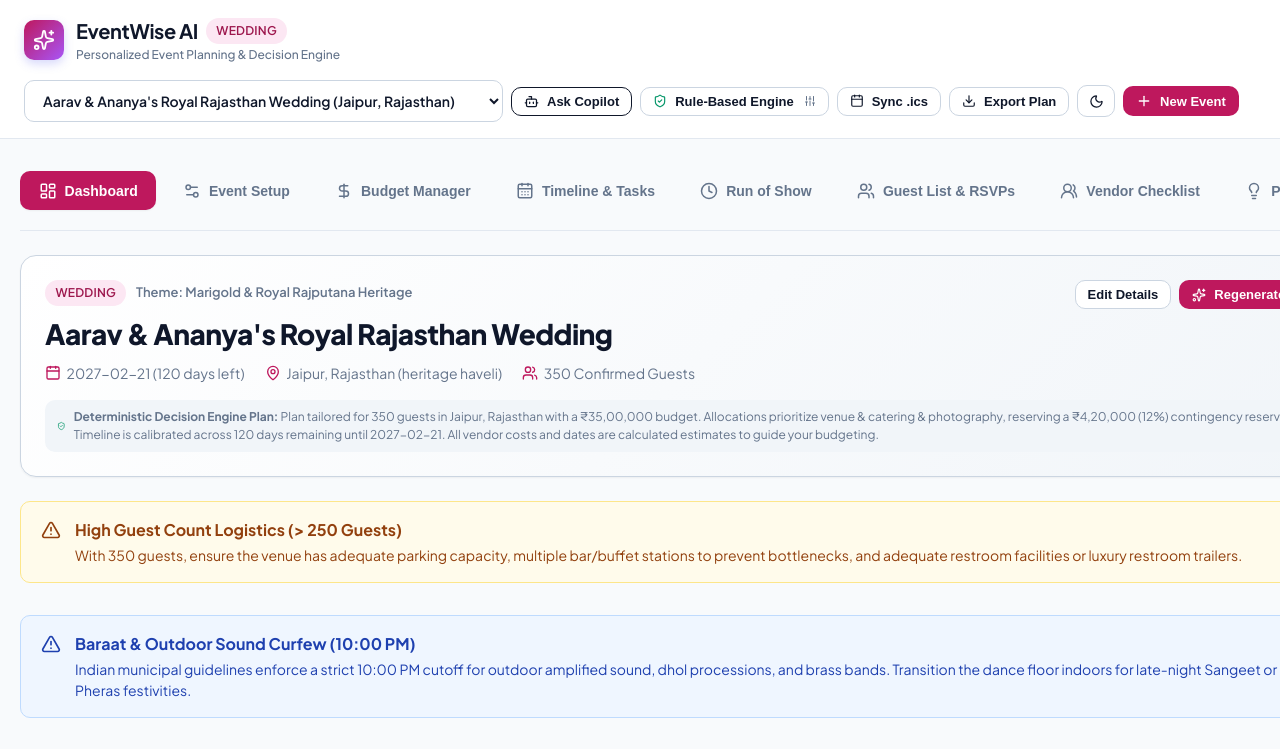
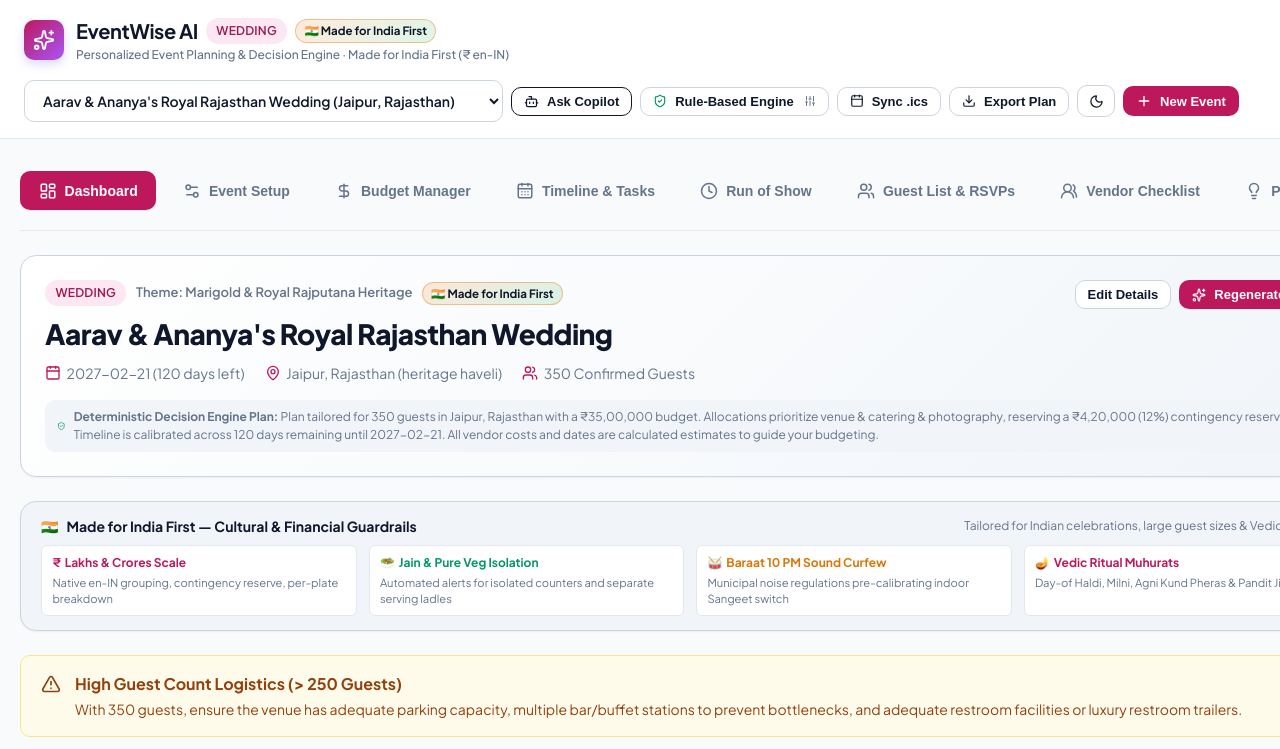
Before and after one commit to innocentgaming/virtual5, a React (Vite) app: page / in a window 1280 px wide. Shown: the top 749 px of the page. Built offline with nearby package versions, Linux system fonts and the light colour scheme.

Commit message:
feat: highlight Made for India First across Header, Dashboard guardrails, Setup wizard, and metadata

```diff
--- a/index.html
+++ b/index.html
@@ -3,8 +3,8 @@
   <head>
     <meta charset="UTF-8" />
     <meta name="viewport" content="width=device-width, initial-scale=1.0" />
-    <title>EventWise AI — Intelligent Event Planning Assistant</title>
-    <meta name="description" content="AI-powered planning assistant for weddings, birthdays, and community events with dynamic budget tracking, intelligent timelines, vendor checklists, and personalized ideas." />
+    <title>EventWise AI — Made for India First | Indian Event Planning Assistant</title>
+    <meta name="description" content="EventWise AI India Edition: Intelligent, culturally-aware event planning assistant for Royal Weddings, Bollywood Birthdays, and Community Melas with Lakhs & Crores (₹) budgeting, Vedic Run of Show, and Jain/Pure Veg dietary tracking." />
     <link rel="preconnect" href="https://fonts.googleapis.com">
     <link rel="preconnect" href="https://fonts.gstatic.com" crossorigin>
     <link href="https://fonts.googleapis.com/css2?family=Plus+Jakarta+Sans:wght@400;500;600;700;800&family=Inter:wght@400;500;600;700&display=swap" rel="stylesheet">
--- a/src/App.tsx
+++ b/src/App.tsx
@@ -287,8 +287,9 @@ export function App() {
             gap: '1rem',
           }}
         >
-          <div style={{ display: 'flex', alignItems: 'center', gap: '0.5rem' }}>
-            <strong>EventWise AI v1.1.0</strong> — Intelligent Event Planning Assistant for Weddings, Birthdays & Community Events.
+          <div style={{ display: 'flex', alignItems: 'center', gap: '0.5rem', flexWrap: 'wrap' }}>
+            <strong>EventWise AI — India Edition</strong>
+            <span>🇮🇳 Made for India First · Royal Weddings, Bollywood Birthdays & Community Melas (₹ en-IN)</span>
           </div>
 
           <div style={{ display: 'flex', alignItems: 'center', gap: '1.25rem' }}>
--- a/src/components/dashboard/DashboardOverview.tsx
+++ b/src/components/dashboard/DashboardOverview.tsx
@@ -71,12 +71,28 @@ export const DashboardOverview: React.FC<DashboardOverviewProps> = ({
       >
         <div style={{ display: 'flex', justifyContent: 'space-between', alignItems: 'flex-start', flexWrap: 'wrap', gap: '1rem' }}>
           <div>
-            <div style={{ display: 'flex', alignItems: 'center', gap: '0.6rem', marginBottom: '0.4rem' }}>
+            <div style={{ display: 'flex', alignItems: 'center', gap: '0.6rem', marginBottom: '0.4rem', flexWrap: 'wrap' }}>
               <span className={`badge badge-${plan.eventType}`}>
                 {plan.eventType.toUpperCase()}
               </span>
               <span style={{ fontSize: '0.8125rem', color: 'var(--text-muted)', fontWeight: 600 }}>
                 Theme: {plan.theme}
+              </span>
+              <span
+                style={{
+                  fontSize: '0.72rem',
+                  fontWeight: 700,
+                  padding: '2px 8px',
+                  borderRadius: '9999px',
+                  background: 'linear-gradient(135deg, rgba(249, 115, 22, 0.15), rgba(34, 197, 94, 0.15))',
+                  border: '1px solid rgba(249, 115, 22, 0.4)',
+                  color: 'var(--text-main)',
+                  display: 'inline-flex',
+                  alignItems: 'center',
+                  gap: '4px',
+                }}
+              >
+                🇮🇳 Made for India First
               </span>
             </div>
             <h2 style={{ fontSize: '1.75rem', fontWeight: 800, color: 'var(--text-main)', letterSpacing: '-0.02em' }}>
@@ -125,6 +141,50 @@ export const DashboardOverview: React.FC<DashboardOverviewProps> = ({
             <strong>{plan.plannerSource === 'ai' ? 'AI Assisted Plan' : 'Deterministic Decision Engine Plan'}:</strong>{' '}
             {plan.generationExplanation} All vendor costs and dates are calculated estimates to guide your budgeting.
           </span>
+        </div>
+      </div>
+
+      {/* Made for India First Cultural Guardrails Banner */}
+      <div
+        className="card"
+        style={{
+          padding: '0.875rem 1.25rem',
+          backgroundColor: 'var(--bg-card-subtle)',
+          borderColor: 'var(--border-medium)',
+        }}
+      >
+        <div style={{ display: 'flex', alignItems: 'center', justifyContent: 'space-between', flexWrap: 'wrap', gap: '0.5rem', marginBottom: '0.5rem' }}>
+          <div style={{ display: 'flex', alignItems: 'center', gap: '0.5rem', fontWeight: 700, fontSize: '0.875rem', color: 'var(--text-main)' }}>
+            <span>🇮🇳</span>
+            <span>Made for India First — Cultural & Financial Guardrails</span>
+          </div>
+          <span style={{ fontSize: '0.75rem', color: 'var(--text-muted)' }}>Tailored for Indian celebrations, large guest sizes & Vedic traditions</span>
+        </div>
+        <div className="grid-cols-4" style={{ gap: '0.75rem' }}>
+          <div style={{ padding: '0.5rem 0.65rem', backgroundColor: 'var(--bg-card)', borderRadius: 'var(--radius-sm)', border: '1px solid var(--border-light)' }}>
+            <div style={{ fontSize: '0.75rem', fontWeight: 700, color: 'var(--accent-primary)', display: 'flex', alignItems: 'center', gap: '4px' }}>
+              <span>₹</span> Lakhs & Crores Scale
+            </div>
+            <div style={{ fontSize: '0.7rem', color: 'var(--text-muted)', marginTop: '2px' }}>Native en-IN grouping, contingency reserve, per-plate breakdown</div>
+          </div>
+          <div style={{ padding: '0.5rem 0.65rem', backgroundColor: 'var(--bg-card)', borderRadius: 'var(--radius-sm)', border: '1px solid var(--border-light)' }}>
+            <div style={{ fontSize: '0.75rem', fontWeight: 700, color: '#059669', display: 'flex', alignItems: 'center', gap: '4px' }}>
+              <span>🥗</span> Jain & Pure Veg Isolation
+            </div>
+            <div style={{ fontSize: '0.7rem', color: 'var(--text-muted)', marginTop: '2px' }}>Automated alerts for isolated counters and separate serving ladles</div>
+          </div>
+          <div style={{ padding: '0.5rem 0.65rem', backgroundColor: 'var(--bg-card)', borderRadius: 'var(--radius-sm)', border: '1px solid var(--border-light)' }}>
+            <div style={{ fontSize: '0.75rem', fontWeight: 700, color: '#d97706', display: 'flex', alignItems: 'center', gap: '4px' }}>
+              <span>🥁</span> Baraat 10 PM Sound Curfew
+            </div>
+            <div style={{ fontSize: '0.7rem', color: 'var(--text-muted)', marginTop: '2px' }}>Municipal noise regulations pre-calibrating indoor Sangeet switch</div>
+          </div>
+          <div style={{ padding: '0.5rem 0.65rem', backgroundColor: 'var(--bg-card)', borderRadius: 'var(--radius-sm)', border: '1px solid var(--border-light)' }}>
+            <div style={{ fontSize: '0.75rem', fontWeight: 700, color: '#be185d', display: 'flex', alignItems: 'center', gap: '4px' }}>
+              <span>🪔</span> Vedic Ritual Muhurats
+            </div>
+            <div style={{ fontSize: '0.7rem', color: 'var(--text-muted)', marginTop: '2px' }}>Day-of Haldi, Milni, Agni Kund Pheras & Pandit Ji samagri</div>
+          </div>
         </div>
       </div>
 
--- a/src/components/layout/Header.tsx
+++ b/src/components/layout/Header.tsx
@@ -45,13 +45,30 @@ export const Header: React.FC<HeaderProps> = ({
           <Sparkles size={22} />
         </div>
         <div>
-          <div style={{ display: 'flex', alignItems: 'center', gap: '0.5rem' }}>
+          <div style={{ display: 'flex', alignItems: 'center', gap: '0.5rem', flexWrap: 'wrap' }}>
             <h1 className="brand-title">EventWise AI</h1>
             <span className={`badge ${getBadgeClass(activeEvent.eventType)}`}>
               {activeEvent.eventType.toUpperCase()}
             </span>
+            <span
+              style={{
+                fontSize: '0.72rem',
+                fontWeight: 700,
+                padding: '2px 8px',
+                borderRadius: '9999px',
+                background: 'linear-gradient(135deg, rgba(249, 115, 22, 0.15), rgba(34, 197, 94, 0.15))',
+                border: '1px solid rgba(249, 115, 22, 0.4)',
+                color: 'var(--text-main)',
+                display: 'inline-flex',
+                alignItems: 'center',
+                gap: '4px',
+              }}
+              title="Engineered specifically for Indian Celebrations & Community Events"
+            >
+              🇮🇳 Made for India First
+            </span>
           </div>
-          <p className="brand-subtitle">Personalized Event Planning & Decision Engine</p>
+          <p className="brand-subtitle">Personalized Event Planning & Decision Engine · Made for India First (₹ en-IN)</p>
         </div>
       </div>
 
--- a/src/components/setup/EventSetupForm.tsx
+++ b/src/components/setup/EventSetupForm.tsx
@@ -139,10 +139,25 @@ export const EventSetupForm: React.FC<EventSetupFormProps> = ({
   return (
     <div className="card" style={{ maxWidth: '850px', margin: '0 auto' }}>
       <div className="card-header">
-        <h2 className="card-title">
-          <Sparkles size={20} color="var(--accent-primary)" />
-          {isEditing ? 'Edit Event Parameters' : 'Create & Personalize New Event'}
-        </h2>
+        <div style={{ display: 'flex', alignItems: 'center', gap: '0.6rem', flexWrap: 'wrap' }}>
+          <h2 className="card-title">
+            <Sparkles size={20} color="var(--accent-primary)" />
+            {isEditing ? 'Edit Event Parameters' : 'Create & Personalize New Event'}
+          </h2>
+          <span
+            style={{
+              fontSize: '0.72rem',
+              fontWeight: 700,
+              padding: '2px 8px',
+              borderRadius: '9999px',
+              background: 'linear-gradient(135deg, rgba(249, 115, 22, 0.15), rgba(34, 197, 94, 0.15))',
+              border: '1px solid rgba(249, 115, 22, 0.4)',
+              color: 'var(--text-main)',
+            }}
+          >
+            🇮🇳 Made for India First
+          </span>
+        </div>
         {onCancel && (
           <button type="button" onClick={onCancel} className="btn btn-secondary btn-sm">
             Cancel
```
